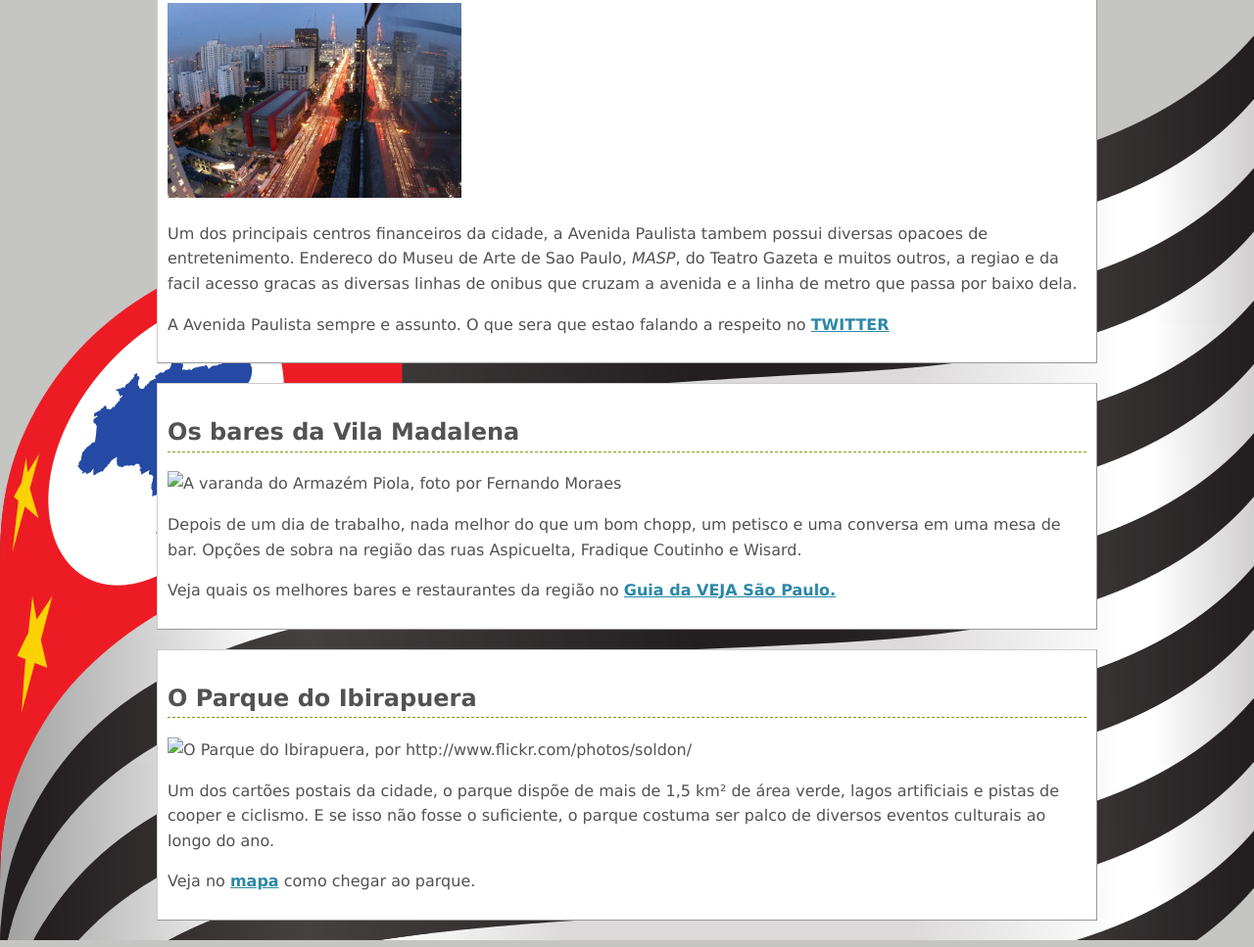
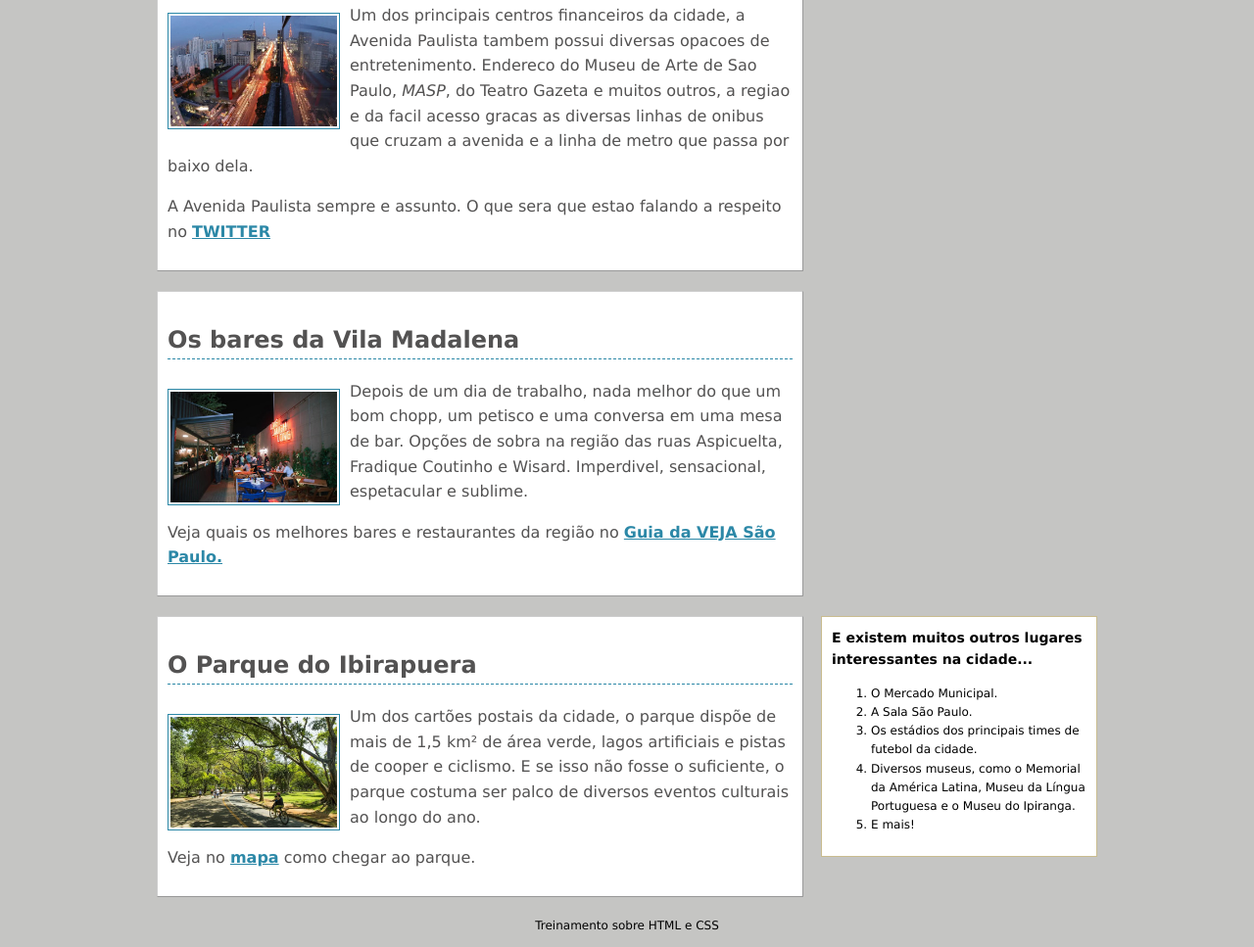
Before and after one commit to mrcomputer2018/aula_codigo, a website: page index.html in a window 1280 px wide. Shown: the part 181-1148 px from the top of the page at 98% size. Drawn offline with Linux system fonts and the light colour scheme; files whose address does not match are found by name.

Commit message:
termino do site de teste

```diff
--- a/css/style.css
+++ b/css/style.css
@@ -17,7 +17,7 @@ body {
     color: rgb(83, 82, 82);
 }
 .place h2 {
-    border-bottom: 1px dashed #7E9F19;
+    border-bottom: 1px dashed #2C88A7;
 }
 .place a {
     color: #2C88A7;
@@ -32,3 +32,34 @@ h1 a:hover	{
     background-color: rgb(152, 153, 150);
     color: white;
 }
+.place img	{
+    border: 1px	solid	#2C88A7;
+    float:	left;
+    margin: 10px 10px 0px 0;
+    padding: 2px;
+}
+.clear	{
+    clear:	both;
+}
+.footer	{
+    font-size: 12px;
+    text-align:	center;
+}
+.sidenote	{
+    background-color: white;
+    border: 1px	solid	#C9BC8F;
+    float:	right;
+    padding: 10px;
+    width: 260px;
+}
+.sidenote h3	{
+    font-size: 14px;
+    margin-top: 0;
+}
+.sidenote ol {
+font-size: 12px;
+}
+.places	{
+    float:	left;
+    width: 660px;
+}
--- a/index.html
+++ b/index.html
@@ -14,10 +14,11 @@
         <!-- Titulo do site-->
         <h1><a href="">O que eu mais gosto em Sao Paulo</a></h1>
         <!-- Dividindo em elementos os lugares-->
+        <div	class='places'>
             <div class="place">
                 <!--Subtitulo-->
                 <h2>Passear na Avenida Paulista!</h2>
-            <img	src='img/avpaulista.jpeg' alt='O	céu	da	avenida	Paulista,
+                <img width="170px" src='img/avpaulista.jpeg' alt='O	céu	da	avenida	Paulista,
 				foto	por	http://www.flickr.com/photos/jairo_abud'>
                 <p>
                     Um dos principais centros financeiros da cidade, a Avenida
@@ -32,26 +33,34 @@
                     falando a respeito no
                     <a href="https://twitter.com/search/Avenida Paulista" target="_blank">TWITTER</a>
                 </p>
+                <div	class='clear'></div>
             </div>
+        </div>
+        <div	class='places'>
             <div class="place">
                 <h2>Os	bares	da	Vila	Madalena</h2>
-            <img	src='images/piola.jpg' alt='A	varanda	do	Armazém	Piola,
+                <img width="170px"	src='img/vilamadalena.jpeg' alt='A	varanda	do	Armazém	Piola,
 				foto	por	Fernando	Moraes'>
                 <p>
 		            Depois de um dia de	trabalho, nada	melhor	do	que	um	bom	chopp,
-		        um	petisco	e	uma	conversa	em	uma	mesa	de	bar.	Opções	de	sobra
+		            um petisco e uma conversa em uma mesa	de	bar.	Opções	de	sobra
                     na	região	das	ruas	Aspicuelta,	Fradique	Coutinho	e	Wisard.
+                    Imperdivel, sensacional, espetacular e sublime.
                 </p>
+
                 <p>
 		            Veja	quais	os	melhores	bares	e	restaurantes	da	região	no
                     <a	href='http://bit.ly/bares-vila' target='_blank'>
 			        Guia da	VEJA São Paulo.
                     </a>
                 </p>
+                <div class='clear'></div>
             </div>
+        </div>
+        <div	class='places'>
             <div class="place">
                 <h2>O	Parque	do	Ibirapuera</h2>
-            <img	src='images/ibirapuera.jpg' alt='O	Parque	do	Ibirapuera,
+                <img width="170px"	src='img/ibirapuera.png' alt='O	Parque	do	Ibirapuera,
 				por	http://www.flickr.com/photos/soldon/'>
                 <p>
 		            Um	dos	cartões	postais	da	cidade,	o	parque	dispõe	de	mais
@@ -60,10 +69,33 @@
 		            ser	palco	de	diversos	eventos	culturais	ao	longo	do	ano.
                 </p>
                 <p>
-		        Veja	no
-                <a	href='http://goo.gl/maps/HoH8' target='_blank'>mapa</a>
+		            Veja no <a	href='http://goo.gl/maps/HoH8' target='_blank'>mapa</a>
 		            como chegar	ao parque.
                 </p>
+                <div	class='clear'></div>
+            </div>
+        </div>
+
+        <div	class='sidenote'>
+            <h3>
+                            E	existem	muitos	outros	lugares	interessantes	na	cidade...
+            </h3>
+            <ol>
+            <li>O	Mercado	Municipal.</li>
+            <li>A	Sala	São	Paulo.</li>
+            <li>
+                                    Os	estádios	dos	principais	times	de	futebol	da	cidade.
+            </li>
+            <li>
+                                    Diversos	museus,	como	o	Memorial	da	América	Latina,
+                                    Museu	da	Língua	Portuguesa	e	o	Museu	do	Ipiranga.
+            </li>
+            <li>E	mais!</li>
+            </ol>
+        </div>
+
+        <div	class= 'footer	clear'>
+            <p>Treinamento sobre HTML e CSS</p>
         </div>
     </div>
 
@@ -71,4 +103,5 @@
     <script>src="/script/index.js"</script>
     <script>src="/script/jquery.min.js"</script>
 </body>
+
 </html>
```
Also changed, not shown: img/ibirapuera.png (added), img/noise.png (deleted), img/vilamadalena.jpeg (added). Lines whose indentation alone changed are shown as unchanged.
